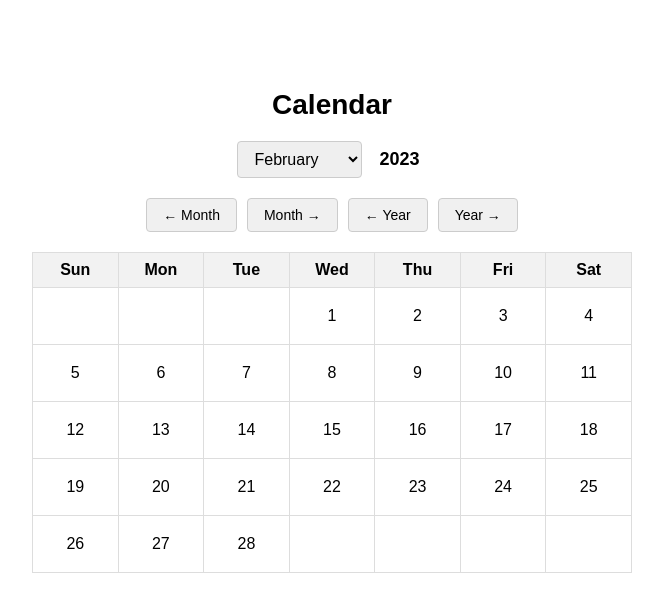
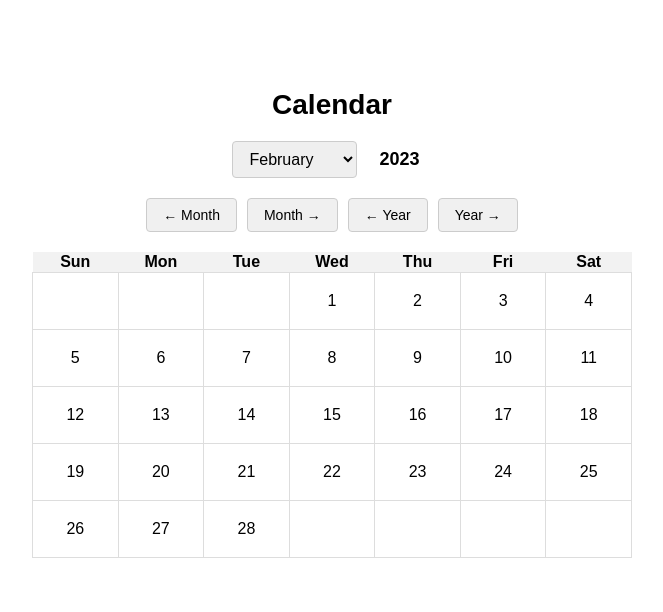
Before and after one commit to acciojob/calendar-react-madhukayal88-glitch, a React (Create React App) app: page / in a window 1280 px wide. Shown: the top 612 px of the page, without its empty margins (308-971 px from the left). Built offline with nearby package versions, Linux system fonts and the light colour scheme; the HTML template or start-up script is replaced by a standard one.

Commit message:
Update App.js

```diff
--- a/src/App.js
+++ b/src/App.js
@@ -2,8 +2,7 @@ import React, { useState } from 'react';
 import './App.css';
 
 function App() {
-  // Initialize with February 2023 as shown in blueprint
-  const [month, setMonth] = useState(1); // 1 = February
+  const [month, setMonth] = useState(1); // February
   const [year, setYear] = useState(2023);
   const [isEditing, setIsEditing] = useState(false);
   const [yearInput, setYearInput] = useState('2023');
@@ -13,28 +12,23 @@ function App() {
     'July', 'August', 'September', 'October', 'November', 'December'
   ];
 
-  // Get days in month
   const getDaysInMonth = (month, year) => {
     return new Date(year, month + 1, 0).getDate();
   };
 
-  // Get first day of month (0 = Sunday)
   const getFirstDay = (month, year) => {
     return new Date(year, month, 1).getDay();
   };
 
-  // Generate calendar days
   const generateDays = () => {
     const daysInMonth = getDaysInMonth(month, year);
     const firstDay = getFirstDay(month, year);
     const days = [];
 
-    // Empty cells before first day
     for (let i = 0; i < firstDay; i++) {
       days.push(null);
     }
 
-    // Days of the month
     for (let i = 1; i <= daysInMonth; i++) {
       days.push(i);
     }
@@ -44,12 +38,10 @@ function App() {
 
   const calendarDays = generateDays();
 
-  // Month change handler
   const handleMonthChange = (e) => {
     setMonth(parseInt(e.target.value));
   };
 
-  // Year edit handlers
   const handleYearDoubleClick = () => {
     setIsEditing(true);
     setYearInput(year.toString());
@@ -73,7 +65,6 @@ function App() {
     }
   };
 
-  // Navigation handlers
   const handlePrevMonth = () => {
     if (month === 0) {
       setMonth(11);
@@ -100,7 +91,6 @@ function App() {
     setYear(year + 1);
   };
 
-  // Build calendar table rows
   const buildRows = () => {
     const rows = [];
     for (let i = 0; i < calendarDays.length; i += 7) {
@@ -119,12 +109,8 @@ function App() {
     <div className="App">
       <h1 id="calendar-heading">Calendar</h1>
 
-      <div style={{ marginBottom: '20px' }}>
-        <select
-          id="month-select"
-          value={month}
-          onChange={handleMonthChange}
-        >
+      <div>
+        <select id="month-select" value={month} onChange={handleMonthChange}>
           {months.map((m, i) => (
             <option key={i} value={i}>{m}</option>
           ))}
@@ -140,21 +126,16 @@ function App() {
               onBlur={handleYearInputBlur}
               onKeyDown={handleYearInputKeyDown}
               autoFocus
-              style={{ width: '80px', fontSize: '18px', textAlign: 'center' }}
             />
           ) : (
-            <span
-              id="year-text"
-              onDoubleClick={handleYearDoubleClick}
-              style={{ cursor: 'pointer', padding: '5px' }}
-            >
+            <span id="year-text" onDoubleClick={handleYearDoubleClick}>
               {year}
             </span>
           )}
         </span>
       </div>
 
-      <div style={{ marginBottom: '20px' }}>
+      <div style={{ margin: '20px 0' }}>
         <button id="prev-month" onClick={handlePrevMonth}>← Month</button>
         <button id="next-month" onClick={handleNextMonth}>Month →</button>
         <button id="prev-year" onClick={handlePrevYear}>← Year</button>
@@ -164,13 +145,13 @@ function App() {
       <table id="calendar-table" style={{ margin: '0 auto', borderCollapse: 'collapse' }}>
         <thead>
           <tr>
-            <th style={{ padding: '8px', border: '1px solid #ddd' }}>Sun</th>
-            <th style={{ padding: '8px', border: '1px solid #ddd' }}>Mon</th>
-            <th style={{ padding: '8px', border: '1px solid #ddd' }}>Tue</th>
-            <th style={{ padding: '8px', border: '1px solid #ddd' }}>Wed</th>
-            <th style={{ padding: '8px', border: '1px solid #ddd' }}>Thu</th>
-            <th style={{ padding: '8px', border: '1px solid #ddd' }}>Fri</th>
-            <th style={{ padding: '8px', border: '1px solid #ddd' }}>Sat</th>
+            <th>Sun</th>
+            <th>Mon</th>
+            <th>Tue</th>
+            <th>Wed</th>
+            <th>Thu</th>
+            <th>Fri</th>
+            <th>Sat</th>
           </tr>
         </thead>
         <tbody>
```
